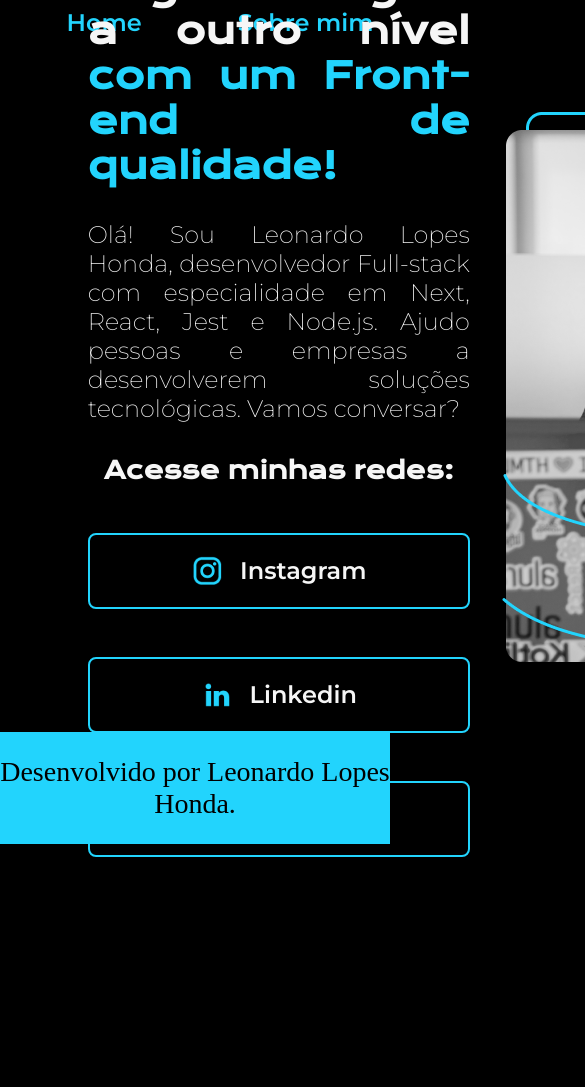
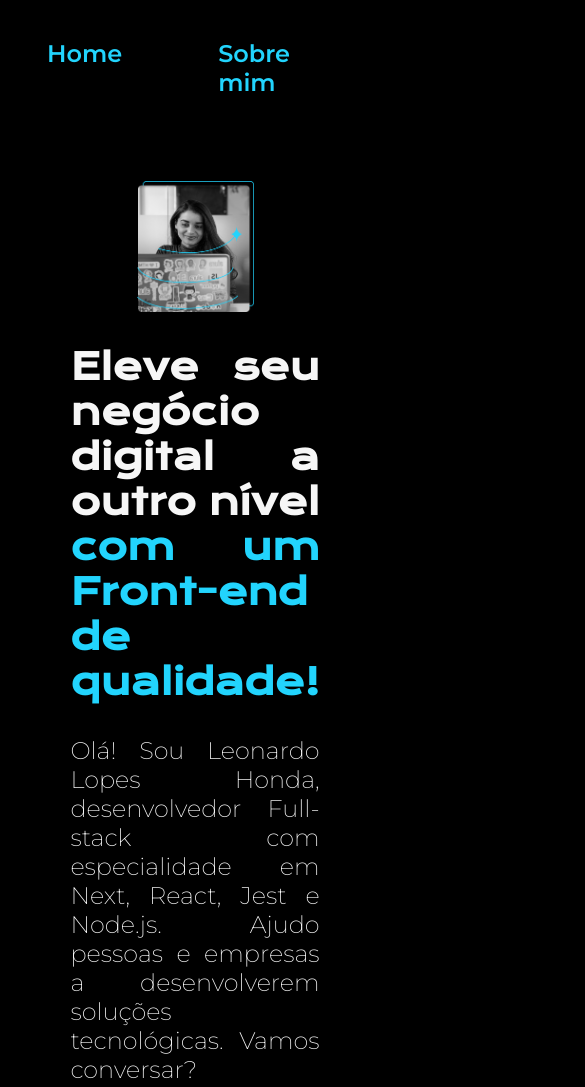
Before and after one commit to LeonardoLopesHonda/oracle-g9, a plain HTML site: page index.html in a window 390 px wide. Shown: the top 1087 px of the page, 585 px wide, since content can reach past the window. Before the commit the page ends 857 px from the top, so only its background shows below. Drawn offline with nearby package versions, Linux system fonts and the light colour scheme.

Commit message:
feat: add responsiveness

```diff
--- a/index.html
+++ b/index.html
@@ -41,6 +41,7 @@
         </div>
       </section>
       <img
+        class="card-img"
         src="./assets/Imagem.png"
         alt="Foto do Leonardo Lopes Honda programando"
       />
--- a/styles/index.css
+++ b/styles/index.css
@@ -19,7 +19,6 @@
 body {
   background-color: var(--bg-color);
   color: var(--primary);
-  height: 100dvh;
 
   display: flex;
   flex-direction: column;
@@ -27,9 +26,7 @@ body {
 }
 
 main {
-  width: 55%;
-  margin: auto;
-  height: 80%;
+  margin: 5% 15%;
   display: flex;
   place-items: center;
   gap: 2rem;
@@ -38,13 +35,14 @@ main {
 }
 
 .card {
+  width: 50%;
   display: flex;
   flex-direction: column;
   gap: 2rem;
 }
 
 .title {
-  font-size: 36px;
+  font-size: 2.25rem;
   font-family: var(--main-font);
 }
 
@@ -59,7 +57,7 @@ header {
 
 .header_menu_item {
   font-family: var(--secondary-font);
-  font-size: 24px;
+  font-size: 1.5rem;
   font-weight: 600;
   color: var(--accent);
   text-decoration: none;
@@ -91,11 +89,11 @@ header {
 }
 
 .btn-primary {
-  width: 378px;
+  width: 50%;
   text-align: center;
   padding: 1.25rem 0;
   background-color: transparent;
-  font-size: 24px;
+  font-size: 1.5rem;
   font-family: var(--secondary-font);
   text-decoration: none;
   border: 2px solid var(--accent);
@@ -119,13 +117,36 @@ header {
 .card p {
   font-family: var(--secondary-font);
   font-weight: 200;
-  font-size: 24px;
+  font-size: 1.5rem;
+}
+
+.card-img {
+  width: 50%;
 }
 
 .rodape {
   color: var(--bg-color);
   background-color: var(--accent);
   text-align: center;
-  font-size: 28px;
+  font-size: 1.5rem;
   padding: 1.5rem 0;
 }
+
+@media (max-width: 1200px) {
+  header {
+    padding: 10%;
+  }
+
+  .header_menu {
+    justify-content: center;
+  }
+
+  main {
+    flex-direction: column-reverse;
+    padding: 5%;
+  }
+
+  .card {
+    width: auto;
+  }
+}
```
Also changed, not shown: about.html (+1 -0 lines).
